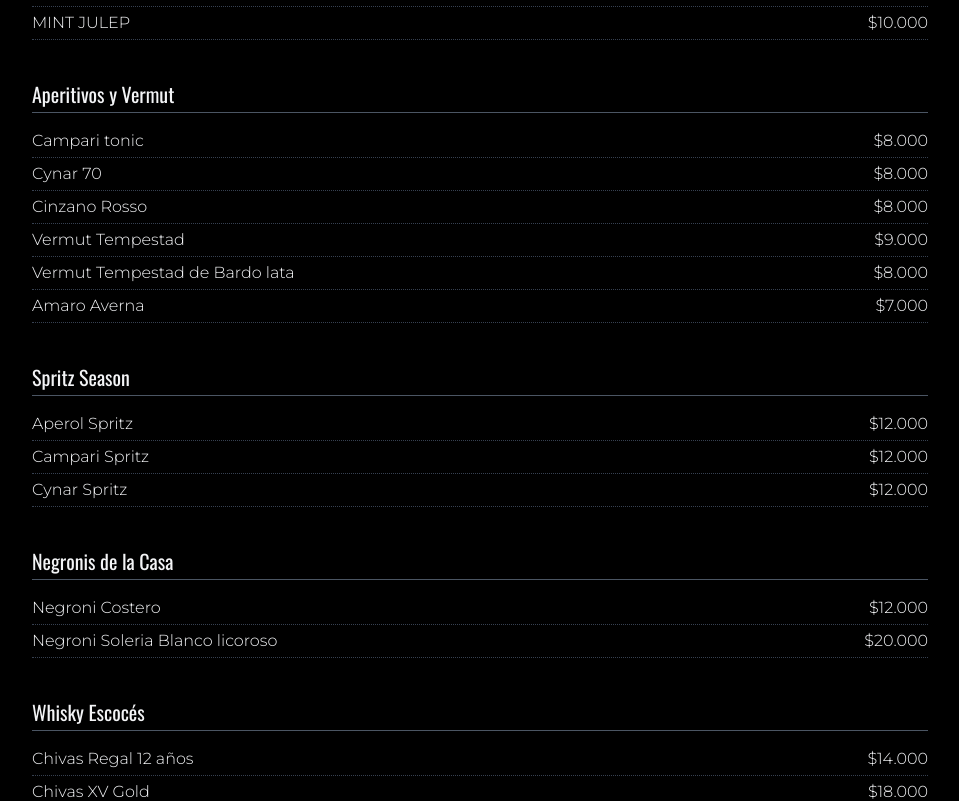
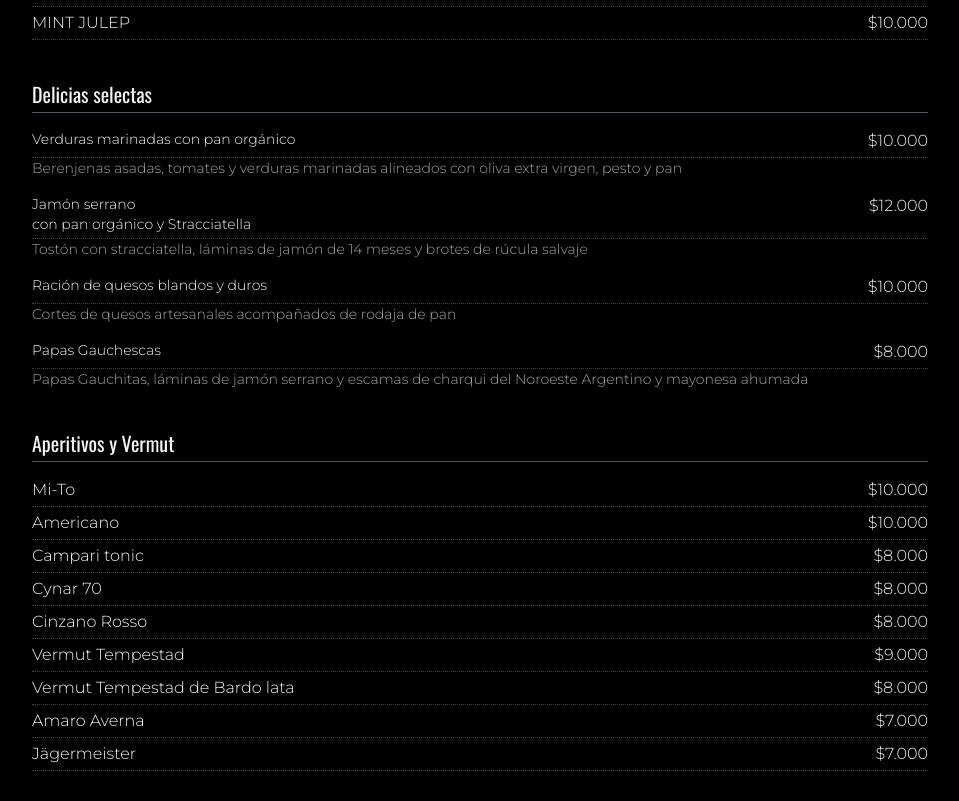
Before and after one commit to valentinsg/sistema-bar, a Next.js app: page /cartamdp in a window 1280 px wide. Shown: the part 1682-2483 px from the top of the page, without its empty margins (160-1119 px from the left). Built offline with nearby package versions, Linux system fonts and the light colour scheme.

Commit message:
new items on the menu

```diff
--- a/app/cartamdp/page.tsx
+++ b/app/cartamdp/page.tsx
@@ -111,13 +111,29 @@ export default function CartaPage() {
         <div className="flex justify-between py-1 border-b border-dotted border-gray-700 flex-wrap"><span className="flex-1 text-left">DAIQUIRI COCKTAIL</span><span className="flex-none text-right min-w-[80px]">$10.000</span></div>
         <div className="flex justify-between py-1 border-b border-dotted border-gray-700 flex-wrap"><span className="flex-1 text-left">MINT JULEP</span><span className="flex-none text-right min-w-[80px]">$10.000</span></div>
 
+        <h3 id="delicateses" className="font-oswald text-xl mt-10 mb-3 border-b border-gray-600 pb-1">Delicias selectas</h3>
+        <div className="flex justify-between py-1 border-b border-dotted border-gray-700 flex-wrap"><span className="flex-1 text-left text-sm">Verduras marinadas con pan orgánico</span><span className="flex-none text-right min-w-[80px]">$10.000</span></div>
+        <div className="text-sm text-gray-400 mb-3">Berenjenas asadas, tomates y verduras marinadas alineados con oliva extra virgen, pesto y pan</div>
+
+        <div className="flex justify-between py-1 border-b border-dotted border-gray-700 flex-wrap"><span className="flex-1 text-left text-sm">Jamón serrano <br />con pan orgánico y Stracciatella</span><span className="flex-none text-right min-w-[80px]">$12.000</span></div>
+        <div className="text-sm text-gray-400 mb-3">Tostón con stracciatella, láminas de jamón de 14 meses y brotes de rúcula salvaje</div>
+
+        <div className="flex justify-between py-1 border-b border-dotted border-gray-700 flex-wrap"><span className="flex-1 text-left text-sm">Ración de quesos blandos y duros</span><span className="flex-none text-right min-w-[80px]">$10.000</span></div>
+        <div className="text-sm text-gray-400 mb-3">Cortes de quesos artesanales acompañados de rodaja de pan</div>
+
+        <div className="flex justify-between py-1 border-b border-dotted border-gray-700 flex-wrap"><span className="flex-1 text-left text-sm">Papas Gauchescas</span><span className="flex-none text-right min-w-[80px]">$8.000</span></div>
+        <div className="text-sm text-gray-400 mb-3">Papas Gauchitas, láminas de jamón serrano y escamas de charqui del Noroeste Argentino y mayonesa ahumada</div>
+
         <h3 id="vermut" className="font-oswald text-xl mt-10 mb-3 border-b border-gray-600 pb-1">Aperitivos y Vermut</h3>
+        <div className="flex justify-between py-1 border-b border-dotted border-gray-700 flex-wrap"><span className="flex-1 text-left">Mi-To</span><span className="flex-none text-right min-w-[80px]">$10.000</span></div>
+        <div className="flex justify-between py-1 border-b border-dotted border-gray-700 flex-wrap"><span className="flex-1 text-left">Americano</span><span className="flex-none text-right min-w-[80px]">$10.000</span></div>
         <div className="flex justify-between py-1 border-b border-dotted border-gray-700 flex-wrap"><span className="flex-1 text-left">Campari tonic</span><span className="flex-none text-right min-w-[80px]">$8.000</span></div>
         <div className="flex justify-between py-1 border-b border-dotted border-gray-700 flex-wrap"><span className="flex-1 text-left">Cynar 70</span><span className="flex-none text-right min-w-[80px]">$8.000</span></div>
         <div className="flex justify-between py-1 border-b border-dotted border-gray-700 flex-wrap"><span className="flex-1 text-left">Cinzano Rosso</span><span className="flex-none text-right min-w-[80px]">$8.000</span></div>
         <div className="flex justify-between py-1 border-b border-dotted border-gray-700 flex-wrap"><span className="flex-1 text-left">Vermut Tempestad</span><span className="flex-none text-right min-w-[80px]">$9.000</span></div>
         <div className="flex justify-between py-1 border-b border-dotted border-gray-700 flex-wrap"><span className="flex-1 text-left">Vermut Tempestad de Bardo lata</span><span className="flex-none text-right min-w-[80px]">$8.000</span></div>
         <div className="flex justify-between py-1 border-b border-dotted border-gray-700 flex-wrap"><span className="flex-1 text-left">Amaro Averna</span><span className="flex-none text-right min-w-[80px]">$7.000</span></div>
+        <div className="flex justify-between py-1 border-b border-dotted border-gray-700 flex-wrap"><span className="flex-1 text-left">Jägermeister</span><span className="flex-none text-right min-w-[80px]">$7.000</span></div>
 
         <h3 id="spritz" className="font-oswald text-xl mt-10 mb-3 border-b border-gray-600 pb-1">Spritz Season</h3>
         <div className="flex justify-between py-1 border-b border-dotted border-gray-700 flex-wrap"><span className="flex-1 text-left">Aperol Spritz</span><span className="flex-none text-right min-w-[80px]">$12.000</span></div>
@@ -185,6 +201,7 @@ export default function CartaPage() {
         <div className="flex justify-between py-1 border-b border-dotted border-gray-700 flex-wrap"><span className="flex-1 text-left">Chivas XV Gold</span><span className="flex-none text-right min-w-[80px]">$210.000</span></div>
         <div className="flex justify-between py-1 border-b border-dotted border-gray-700 flex-wrap"><span className="flex-1 text-left">Royal Salute 21</span><span className="flex-none text-right min-w-[80px]">$500.000</span></div>
         <div className="flex justify-between py-1 border-b border-dotted border-gray-700 flex-wrap"><span className="flex-1 text-left">Negroni Vendaval</span><span className="flex-none text-right min-w-[80px]">$60.000</span></div>
+        <div className="flex justify-between py-1 border-b border-dotted border-gray-700 flex-wrap"><span className="flex-1 text-left">Jägermeister + 2 Red Bull</span><span className="flex-none text-right min-w-[80px]">$120.000</span></div>
 
         <h3 id="champagne" className="font-oswald text-xl mt-10 mb-3 border-b border-gray-600 pb-1">Champagne</h3>
         <div className="flex justify-between py-1 border-b border-dotted border-gray-700 flex-wrap"><span className="flex-1 text-left">Veuve Clicquot Brut</span><span className="flex-none text-right min-w-[80px]">$290.000</span></div>
@@ -197,7 +214,6 @@ export default function CartaPage() {
         <div className="flex justify-between py-1 border-b border-dotted border-gray-700 flex-wrap"><span className="flex-1 text-left">Chandon Délice Rosé</span><span className="flex-none text-right min-w-[80px]">$60.000</span></div>
         <div className="flex justify-between py-1 border-b border-dotted border-gray-700 flex-wrap"><span className="flex-1 text-left">Baron B Extra Brut</span><span className="flex-none text-right min-w-[80px]">$100.000</span></div>
         <div className="flex justify-between py-1 border-b border-dotted border-gray-700 flex-wrap"><span className="flex-1 text-left">Baron B Rosé</span><span className="flex-none text-right min-w-[80px]">$110.000</span></div>
-        <div className="flex justify-between py-1 border-b border-dotted border-gray-700 flex-wrap"><span className="flex-1 text-left">Cinzano To Spritz</span><span className="flex-none text-right min-w-[80px]">$25.000</span></div>
 
         <h3 id="cervezas" className="font-oswald text-xl mt-10 mb-3 border-b border-gray-600 pb-1">Cervezas</h3>
         <div className="flex justify-between py-1 border-b border-dotted border-gray-700 flex-wrap"><span className="flex-1 text-left">Budweiser</span><span className="flex-none text-right min-w-[80px]">$5.000</span></div>
@@ -234,18 +250,6 @@ export default function CartaPage() {
         <div className="flex justify-between py-1 border-b border-dotted border-gray-700 flex-wrap"><span className="flex-1 text-left">Agua tónica Britvic</span><span className="flex-none text-right min-w-[80px]">$4.500</span></div>
         <div className="flex justify-between py-1 border-b border-dotted border-gray-700 flex-wrap"><span className="flex-1 text-left">Red Bull</span><span className="flex-none text-right min-w-[80px]">$9.500</span></div>
 
-        <h3 id="delicateses" className="font-oswald text-xl mt-10 mb-3 border-b border-gray-600 pb-1">Delicias selectas</h3>
-        <div className="flex justify-between py-1 border-b border-dotted border-gray-700 flex-wrap"><span className="flex-1 text-left text-sm">Verduras marinadas con pan orgánico</span><span className="flex-none text-right min-w-[80px]">$10.000</span></div>
-        <div className="text-sm text-gray-400 mb-3">Berenjenas asadas, tomates y verduras marinadas alineados con oliva extra virgen, pesto y pan</div>
-
-        <div className="flex justify-between py-1 border-b border-dotted border-gray-700 flex-wrap"><span className="flex-1 text-left text-sm">Jamón serrano <br />con pan orgánico y Stracciatella</span><span className="flex-none text-right min-w-[80px]">$12.000</span></div>
-        <div className="text-sm text-gray-400 mb-3">Tostón con stracciatella, láminas de jamón de 14 meses y brotes de rúcula salvaje</div>
-
-        <div className="flex justify-between py-1 border-b border-dotted border-gray-700 flex-wrap"><span className="flex-1 text-left text-sm">Ración de quesos blandos y duros</span><span className="flex-none text-right min-w-[80px]">$10.000</span></div>
-        <div className="text-sm text-gray-400 mb-3">Cortes de quesos artesanales acompañados de rodaja de pan</div>
-
-        <div className="flex justify-between py-1 border-b border-dotted border-gray-700 flex-wrap"><span className="flex-1 text-left text-sm">Papas Gauchescas</span><span className="flex-none text-right min-w-[80px]">$8.000</span></div>
-        <div className="text-sm text-gray-400 mb-3">Papas Gauchitas, láminas de jamón serrano y escamas de charqui del Noroeste Argentino y mayonesa ahumada</div>
       </div>
     </div>
   )
```
